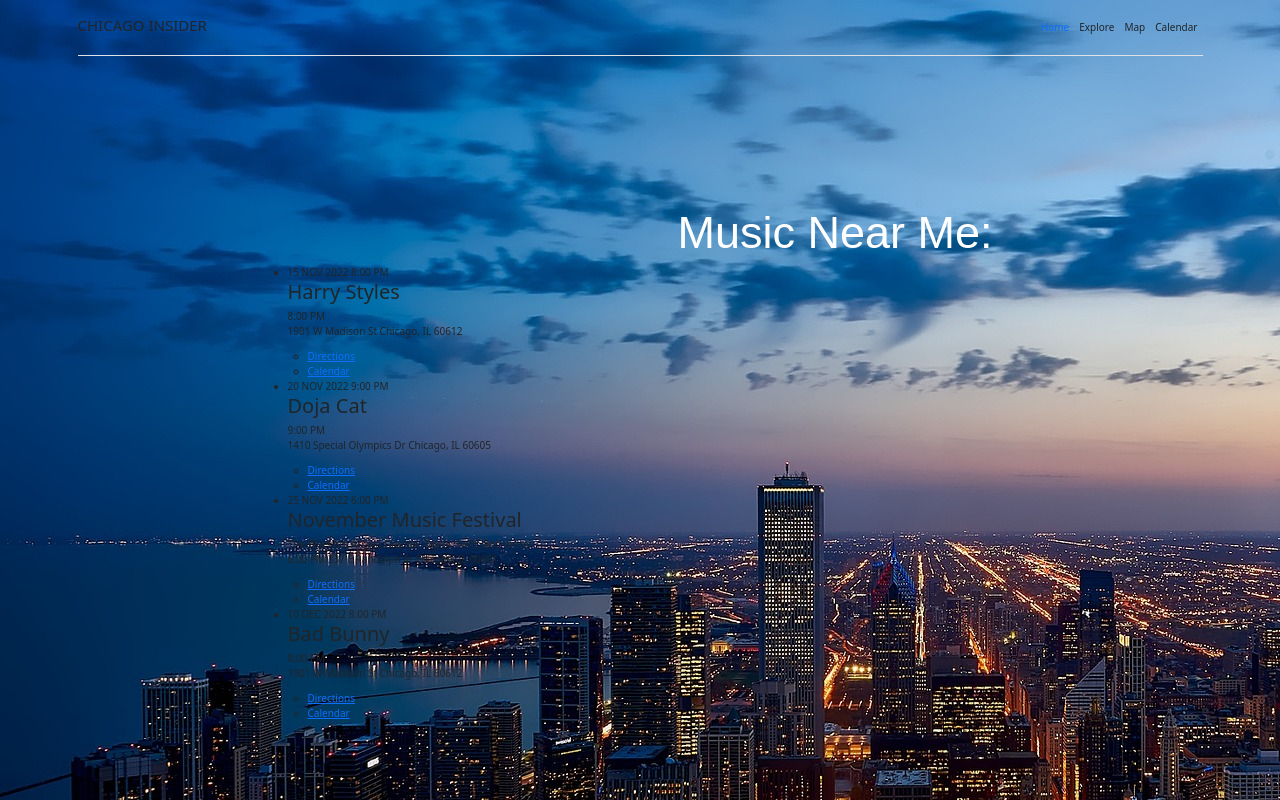
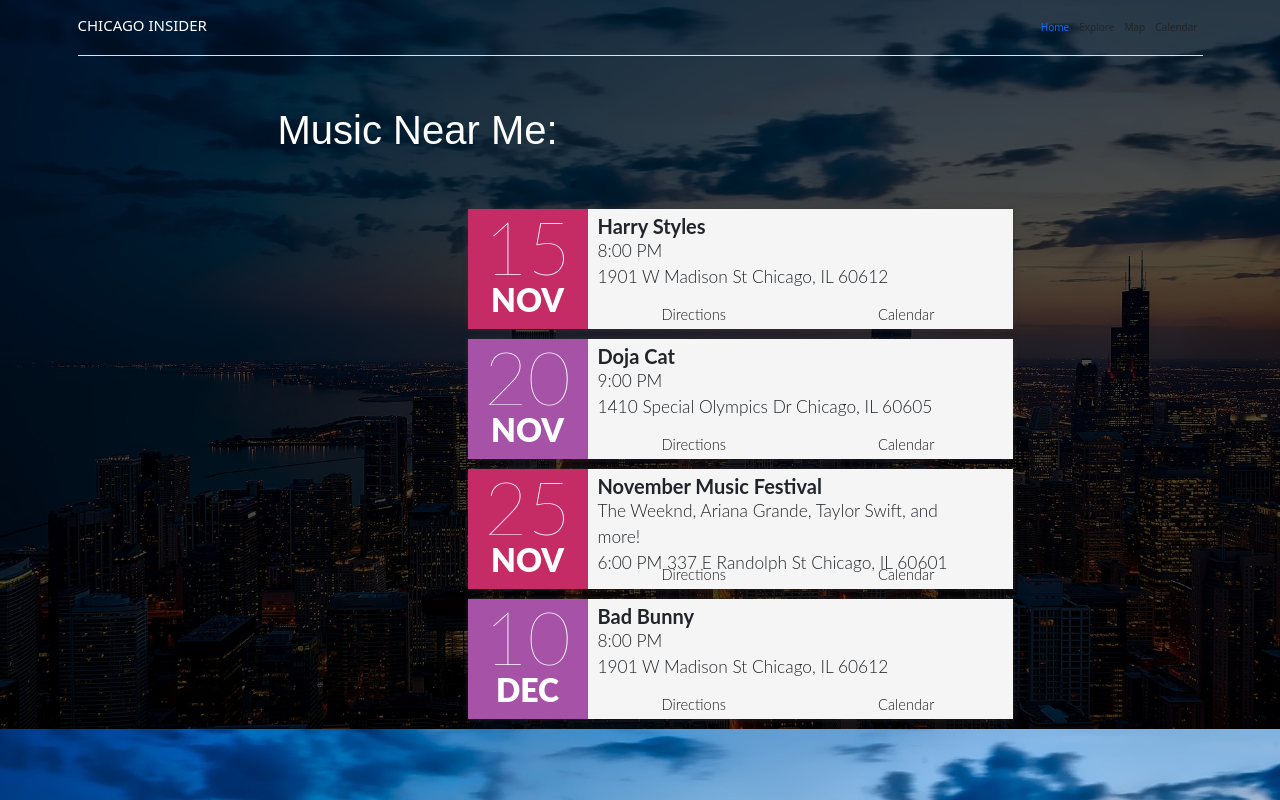
Before and after one commit to Omotola-Elujulo/cs422-Chicago-Insider, a plain HTML site: page explore.html in a window 1280 px wide. Drawn offline with nearby package versions, Linux system fonts and the light colour scheme.

Commit message:
Update exploreStyle.css

```diff
--- a/exploreStyle.css
+++ b/exploreStyle.css
@@ -1,16 +1,164 @@
 #Music{
-    margin-top: 150px;
-    margin-left: 600px;
+    margin-top: 50px;
+    margin-left: 200px;
     color: white;
     font-family: Arial, Helvetica, sans-serif;
-    font-size: 45px;
+    font-size: 40px;
+}
+.fs-4{
+    color:white;
 }
 
+.nav col-12 col-md-auto mb-2 justify-content-center mb-md-0{
+    color:white;
+}
 body {
-    background-image: url("bg.jpg");
-    background-color: #cccccc;
+    background: url(bg.jpg);
+    background-size: cover;
+    box-shadow: inset 0 0 0 2000px rgba(0, 0, 0, 0.685);;
    }
 
-div {
-    border-top: 30px;
-}
+
+
+    .event-list {
+		list-style: none;
+		font-family: 'Lato', sans-serif;
+		margin: 0px;
+        padding-top: 50px;
+        padding-left: 200px;
+	}
+	.event-list > li {
+		background-color: rgb(255, 255, 255);
+		box-shadow: 0px 0px 5px rgb(51, 51, 51);
+		box-shadow: 0px 0px 5px rgba(51, 51, 51, 0.7);
+		padding: 0px;
+		margin: 0px 0px 10px;
+	}
+	.event-list > li > time {
+		display: inline-block;
+		width: 100%;
+		color: rgb(255, 255, 255);
+		background-color: rgb(197, 44, 102);
+		padding: 5px;
+		text-align: center;
+		text-transform: uppercase;
+	}
+	.event-list > li:nth-child(even) > time {
+		background-color: rgb(165, 82, 167);
+	}
+	.event-list > li > time > span {
+		display: none;
+	}
+	.event-list > li > time > .day {
+		display: block;
+		font-size: 56pt;
+		font-weight: 100;
+		line-height: 1;
+	}
+	.event-list > li time > .month {
+		display: block;
+		font-size: 24pt;
+		font-weight: 900;
+		line-height: 1;
+	}
+	.event-list > li > img {
+		width: 100%;
+	}
+	.event-list > li > .info {
+		padding-top: 5px;
+		text-align: center;
+	}
+	.event-list > li > .info > .title {
+		font-size: 15pt;
+		font-weight: 700;
+		margin: 0px;
+	}
+	.event-list > li > .info > .desc {
+		font-size: 13pt;
+		font-weight: 300;
+		margin: 0px;
+	}
+	.event-list > li > .info > ul,
+	.event-list > li > .social > ul {
+		display: table;
+		list-style: none;
+		margin: 10px 0px 0px;
+		padding: 0px;
+		width: 100%;
+		text-align: center;
+	}
+	.event-list > li > .social > ul {
+		margin: 0px;
+	}
+	.event-list > li > .info > ul > li,
+	.event-list > li > .social > ul > li {
+		display: table-cell;
+		cursor: pointer;
+		color: rgb(30, 30, 30);
+		font-size: 11pt;
+		font-weight: 300;
+        padding: 3px 0px;
+	}
+    .event-list > li > .info > ul > li > a {
+		display: block;
+		width: 100%;
+		color: rgb(30, 30, 30);
+		text-decoration: none;
+	}
+    .event-list > li > .social > ul > li {
+        padding: 0px;
+    }
+    .event-list > li > .social > ul > li > a {
+        padding: 3px 0px;
+	}
+	.event-list > li > .info > ul > li:hover,
+	.event-list > li > .social > ul > li:hover {
+		color: rgb(30, 30, 30);
+		background-color: rgb(200, 200, 200);
+	}
+
+	@media (min-width: 768px) {
+		.event-list > li {
+			position: relative;
+			display: block;
+			width: 100%;
+			height: 120px;
+			padding: 0px;
+		}
+		.event-list > li > time,
+		.event-list > li > img  {
+			display: inline-block;
+		}
+		.event-list > li > time,
+		.event-list > li > img {
+			width: 120px;
+			float: left;
+		}
+		.event-list > li > .info {
+			background-color: rgb(245, 245, 245);
+			overflow: hidden;
+		}
+		.event-list > li > time,
+		.event-list > li > img {
+			width: 120px;
+			height: 120px;
+			padding: 0px;
+			margin: 0px;
+		}
+		.event-list > li > .info {
+			position: relative;
+			height: 120px;
+			text-align: left;
+			padding-right: 40px;
+		}
+		.event-list > li > .info > .title,
+		.event-list > li > .info > .desc {
+			padding: 0px 10px;
+		}
+		.event-list > li > .info > ul {
+			position: absolute;
+			left: 0px;
+			bottom: 0px;
+		}
+
+	}
```
